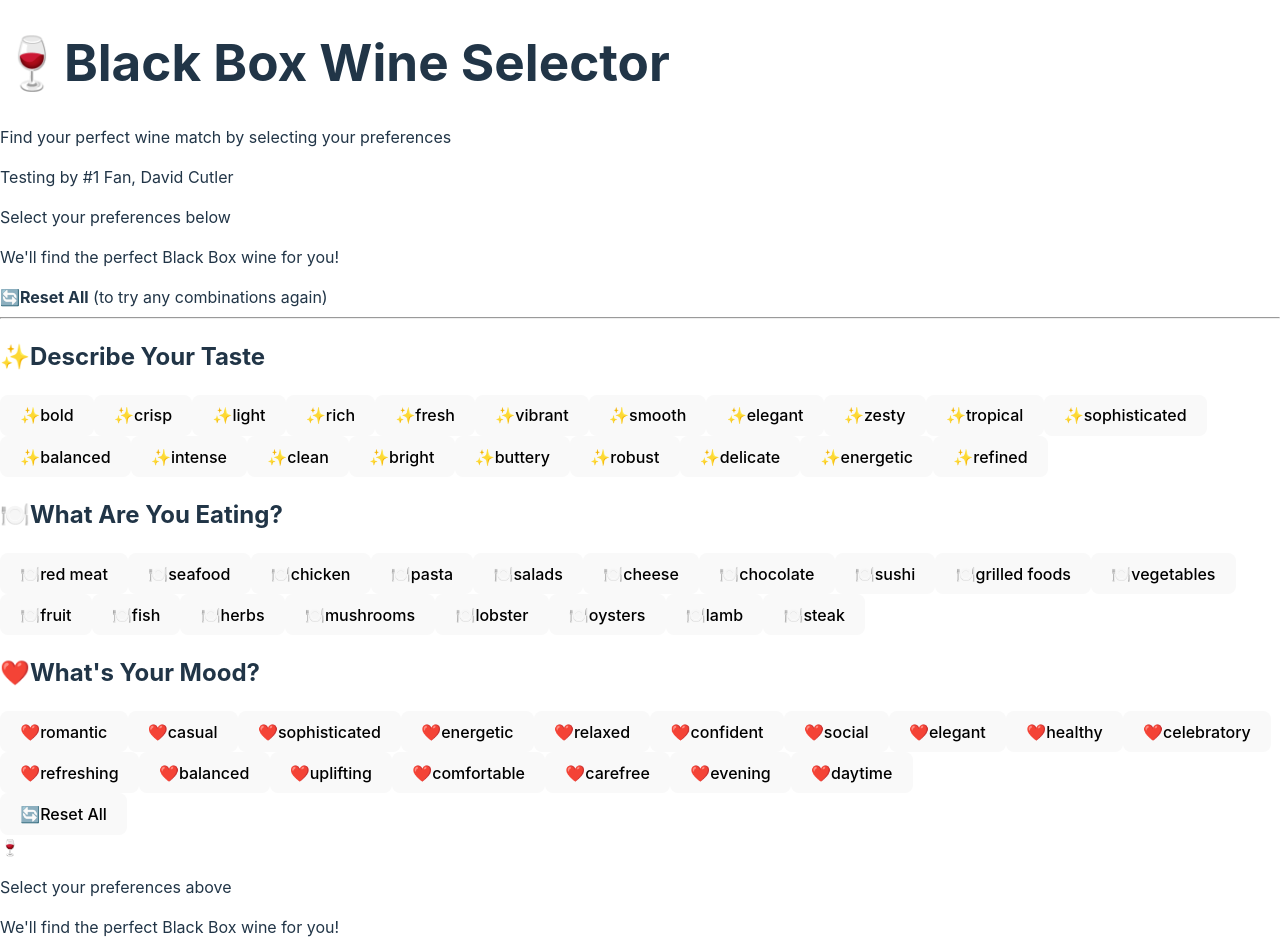
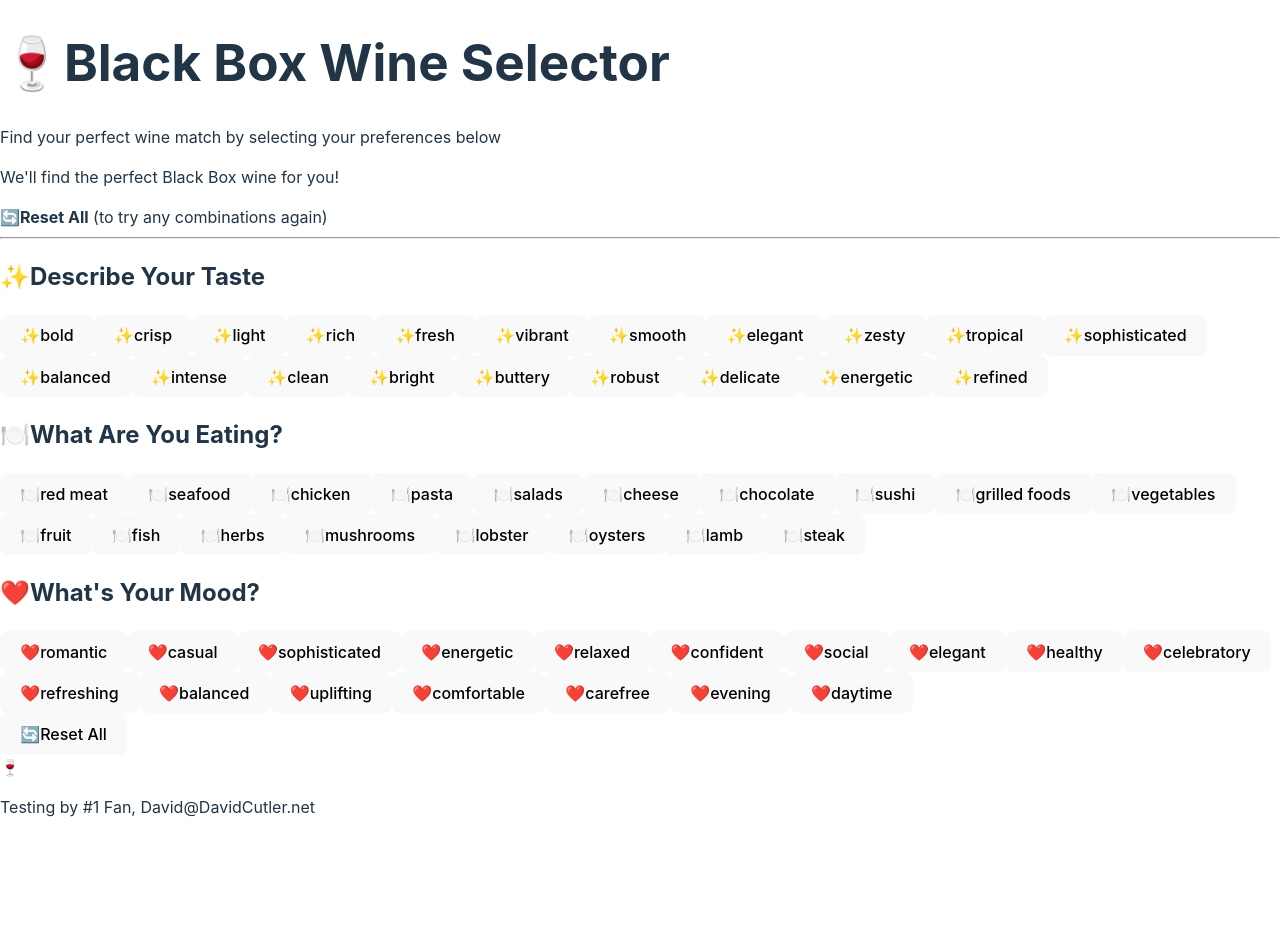
Before and after one commit to dctcutler/vite-react, a React (Vite) app: page / in a window 1280 px wide. Shown: the top 952 px of the page. After the commit the page ends 835 px from the top, so only its background shows below. Built offline with nearby package versions, Linux system fonts and the light colour scheme.

Commit message:
Update App.tsx

```diff
--- a/src/App.tsx
+++ b/src/App.tsx
@@ -213,23 +213,19 @@
     <div className="min-h-screen bg-gradient-to-br from-purple-50 via-pink-50 to-indigo-50 px-8 py-8">
       <div className="max-w-6xl mx-auto">
         <div className="text-center mb-6 px-4">
-          <h1 className="text-4xl font-bold text-gray-800 mb-2 flex items-center justify-center gap-3">
-            <span className="text-4xl">🍷</span>
-            Black Box Wine Selector
+          <h1 className="text-4xl font-bold text-gray-800 mb-3">
+            🍷Black Box Wine Selector
           </h1>
-          <p className="text-lg text-gray-600 mb-2">Find your perfect wine match by selecting your preferences</p>
-          <p className="text-sm text-gray-500 italic mb-4">Testing by #1 Fan, David Cutler</p>
+          <p className="text-lg text-gray-600 mb-4">Find your perfect wine match by selecting your preferences below</p>
 
-          <div className="space-y-2 mb-4">
-            <p className="text-lg text-gray-700">Select your preferences below</p>
-            <p className="text-base text-gray-600">We'll find the perfect Black Box wine for you!</p>
-            <div className="flex items-center justify-center gap-2 text-sm text-gray-500">
-              <span>🔄</span>
-              <span><strong>Reset All</strong> (to try any combinations again)</span>
-            </div>
+          <p className="text-base text-gray-600 mb-4">We'll find the perfect Black Box wine for you!</p>
+
+          <div className="flex items-center justify-center gap-2 text-sm text-gray-500 mb-6">
+            <span>🔄</span>
+            <span><strong>Reset All</strong> (to try any combinations again)</span>
           </div>
 
-          <hr className="border-gray-300 my-6" />
+          <hr className="border-gray-300" />
         </div>
 
         <div className="bg-white rounded-2xl shadow-xl p-8 mb-8 mx-4">
@@ -326,10 +322,12 @@
         {!showResults && (
           <div className="text-center py-12 px-4">
             <span className="text-8xl mb-4 block animate-pulse">🍷</span>
-            <p className="text-xl text-gray-600 mb-2">Select your preferences above</p>
-            <p className="text-gray-500">We'll find the perfect Black Box wine for you!</p>
           </div>
         )}
+
+        <div className="text-center mt-8 px-4">
+          <p className="text-sm text-gray-500 italic">Testing by #1 Fan, David@DavidCutler.net</p>
+        </div>
       </div>
     </div>
   );
```
